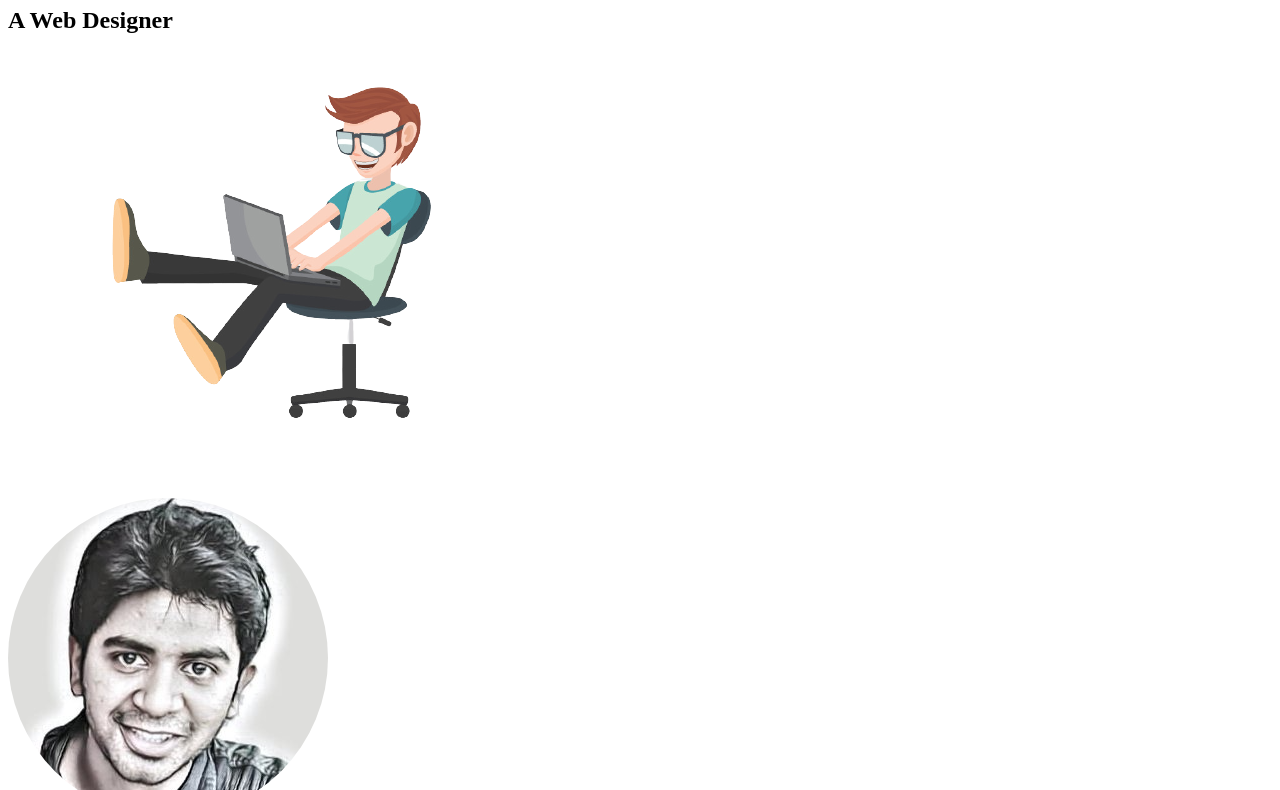
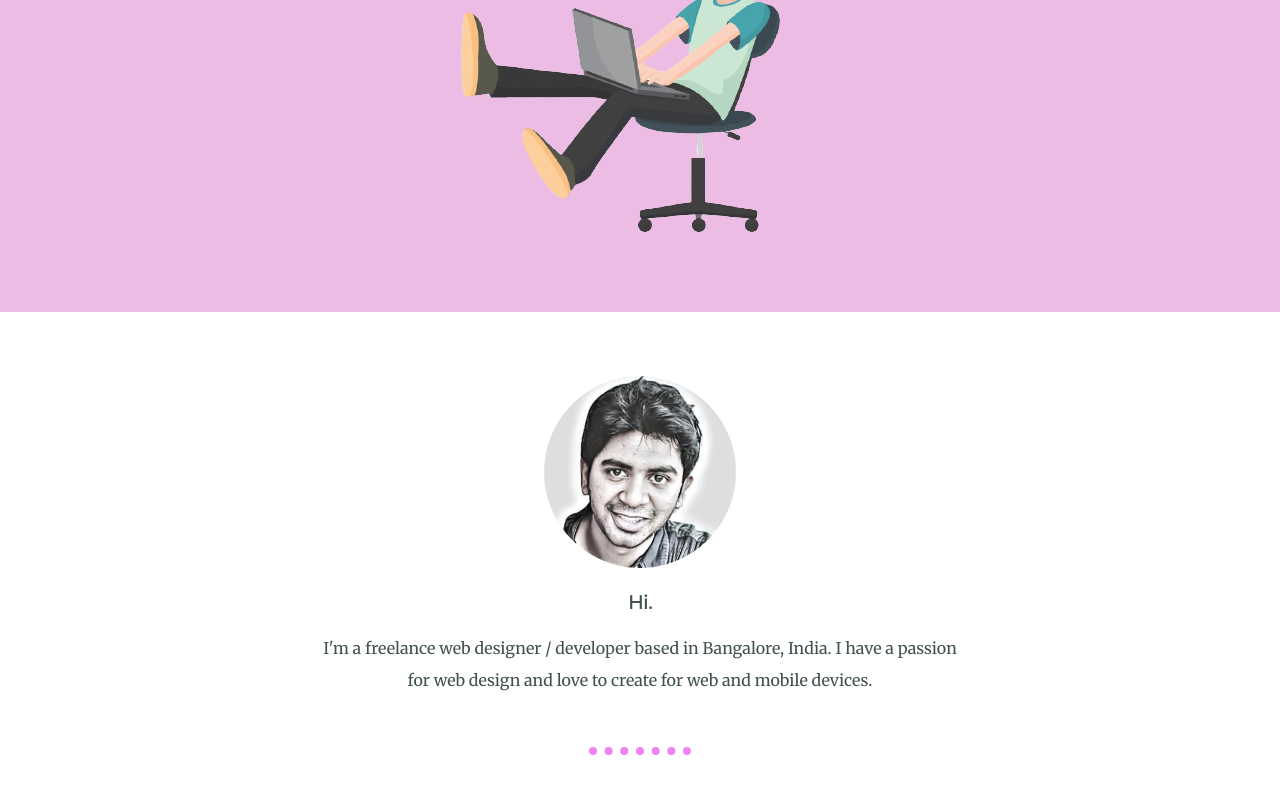
Before and after one commit to Imran9493/Freelance, a plain HTML site: page Index.html in a window 1280 px wide. Shown: the part 400-1190 px from the top of the page. Drawn offline with Linux system fonts and the light colour scheme; the site is published under a folder, as on GitHub Pages, so addresses that start at the root find nothing.

Commit message:
Version 3.0

```diff
--- a/Index.html
+++ b/Index.html
@@ -5,7 +5,7 @@
     <meta charset="UTF-8">
     <meta name="viewport" content="width=device-width, initial-scale=1.0">
     <title>Imran Site</title>
-    <link rel="stylesheet" href="/Freelance/css/Styles.css">
+    <link rel="stylesheet" href="Freelance/css/Styles.css">
     <link rel="icon" href="image/Logo.png">
     <link rel="preconnect" href="https://fonts.gstatic.com">
     <link href="https://fonts.googleapis.com/css2?family=Merriweather&family=Montserrat&family=Sacramento&display=swap"
```
